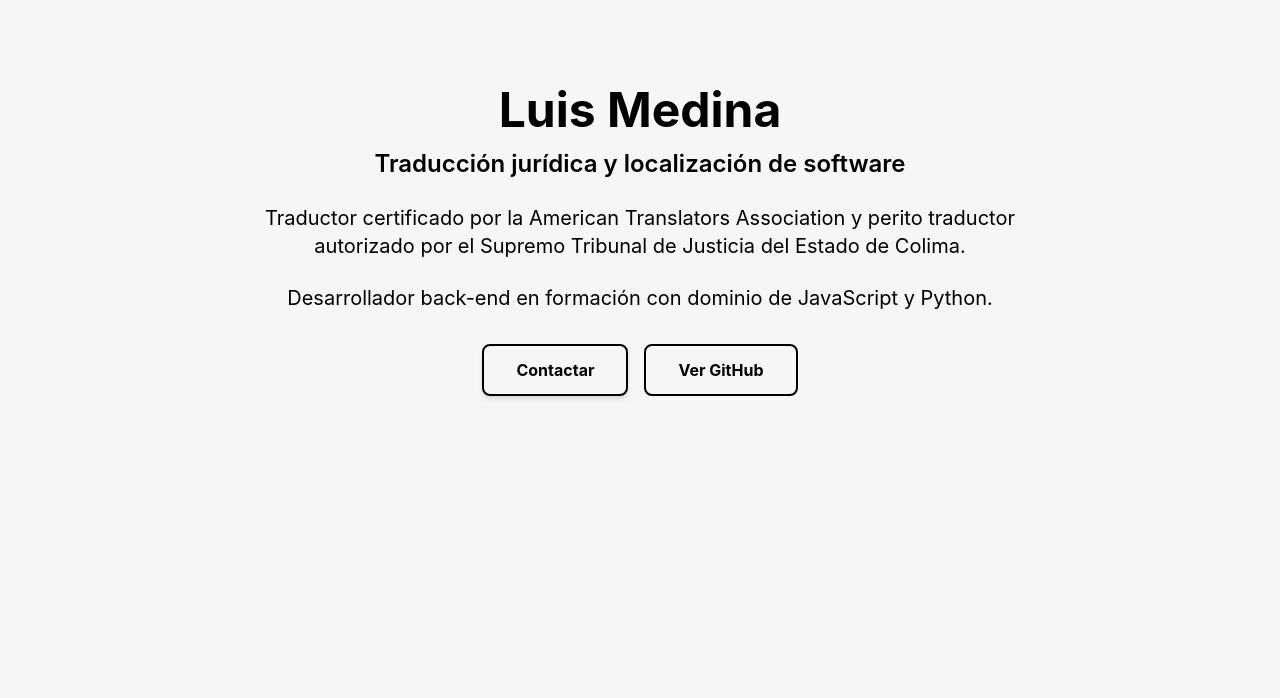
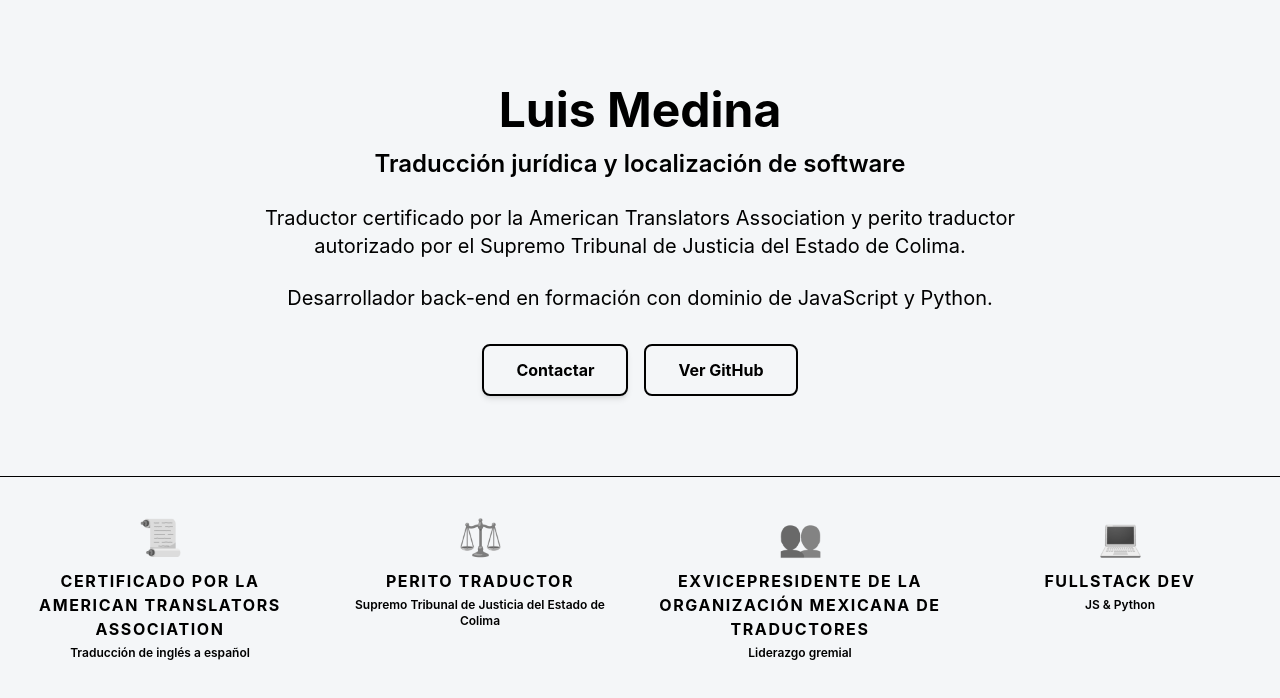
Before and after one commit to LuisMedinaMST/mi-sitio-web, a React (Vite) app: page / in a window 1280 px wide. Shown: the top 698 px of the page. Built offline with nearby package versions, Linux system fonts and the light colour scheme.

Commit message:
feat: TrustBar agregado

```diff
--- a/src/App.jsx
+++ b/src/App.jsx
@@ -1,9 +1,11 @@
 import Hero from './components/Hero'
+import TrustBar from './components/TrustBar'
 
 function App() {
   return (
     <div className="min-h-screen bg-[#f4f6f8]">
       <Hero />
+      <TrustBar />
     </div>
   )
 }
--- /dev/null
+++ b/src/components/TrustBar.jsx
@@ -0,0 +1,58 @@
+const TrustBar = () => {
+  const certifications = [
+    {
+      title: "Certificado por la American Translators Association",
+      subtitle: "Traducción de inglés a español",
+      info: "Certificación #511370",
+      icon: "📜"
+    },
+    {
+      title: "Perito traductor",
+      subtitle: "Supremo Tribunal de Justicia del Estado de Colima",
+      info: "Autorizado por el Supremo Tribunal",
+      icon: "⚖️"
+    },
+    {
+      title: "Exvicepresidente de la Organización Mexicana de Traductores",
+      subtitle: "Liderazgo gremial",
+      info: "Gestión 2017-2019",
+      icon: "👥"
+    },
+    {
+      title: "Fullstack Dev",
+      subtitle: "JS & Python",
+      info: "En formación activa desde 2024",
+      icon: "💻"
+    }
+  ];
+
+  return (
+    <section className="bg-azul-profundo py-10 border-t border-turquesa-tech/20">
+      <div className="container mx-auto px-4">
+        <div className="grid grid-cols-2 md:grid-cols-4 gap-8">
+          {certifications.map((cert, index) => (
+            <div
+              key={index}
+              className="flex flex-col items-center text-center group cursor-default"
+            >
+              <div className="text-4xl mb-3 grayscale group-hover:grayscale-0 transition-all duration-300 transform group-hover:scale-110">
+                {cert.icon}
+              </div>
+              <h3 className="text-nube-clara font-bold text-sm md:text-base uppercase tracking-widest">
+                {cert.title}
+              </h3>
+              <p className="text-turquesa-tech text-xs font-semibold mt-1">
+                {cert.subtitle}
+              </p>
+              <p className="text-gris-carbon text-[10px] mt-1 opacity-0 group-hover:opacity-100 transition-opacity">
+                {cert.info}
+              </p>
+            </div>
+          ))}
+        </div>
+      </div>
+    </section>
+  );
+};
+
+export default TrustBar;
```
